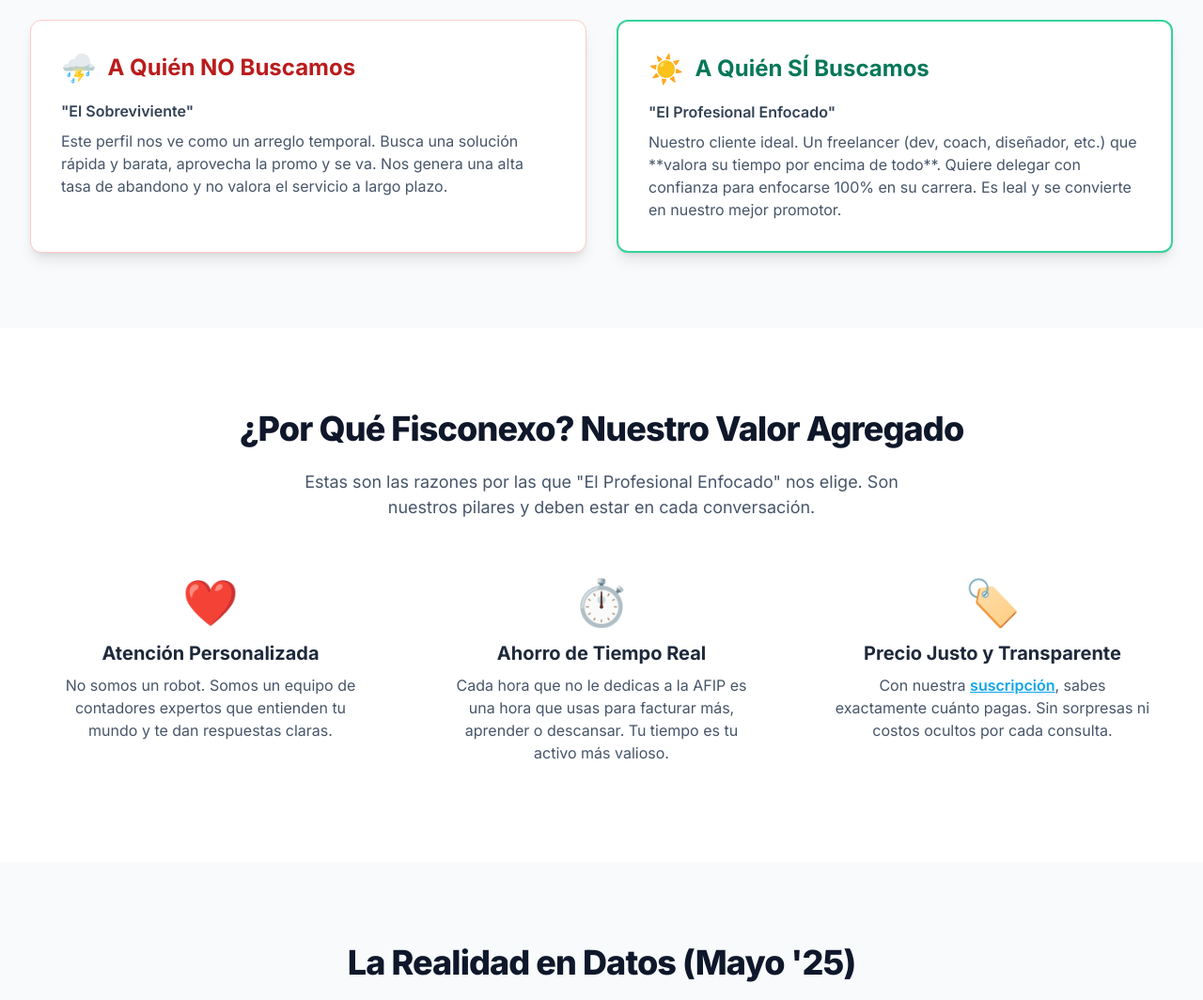
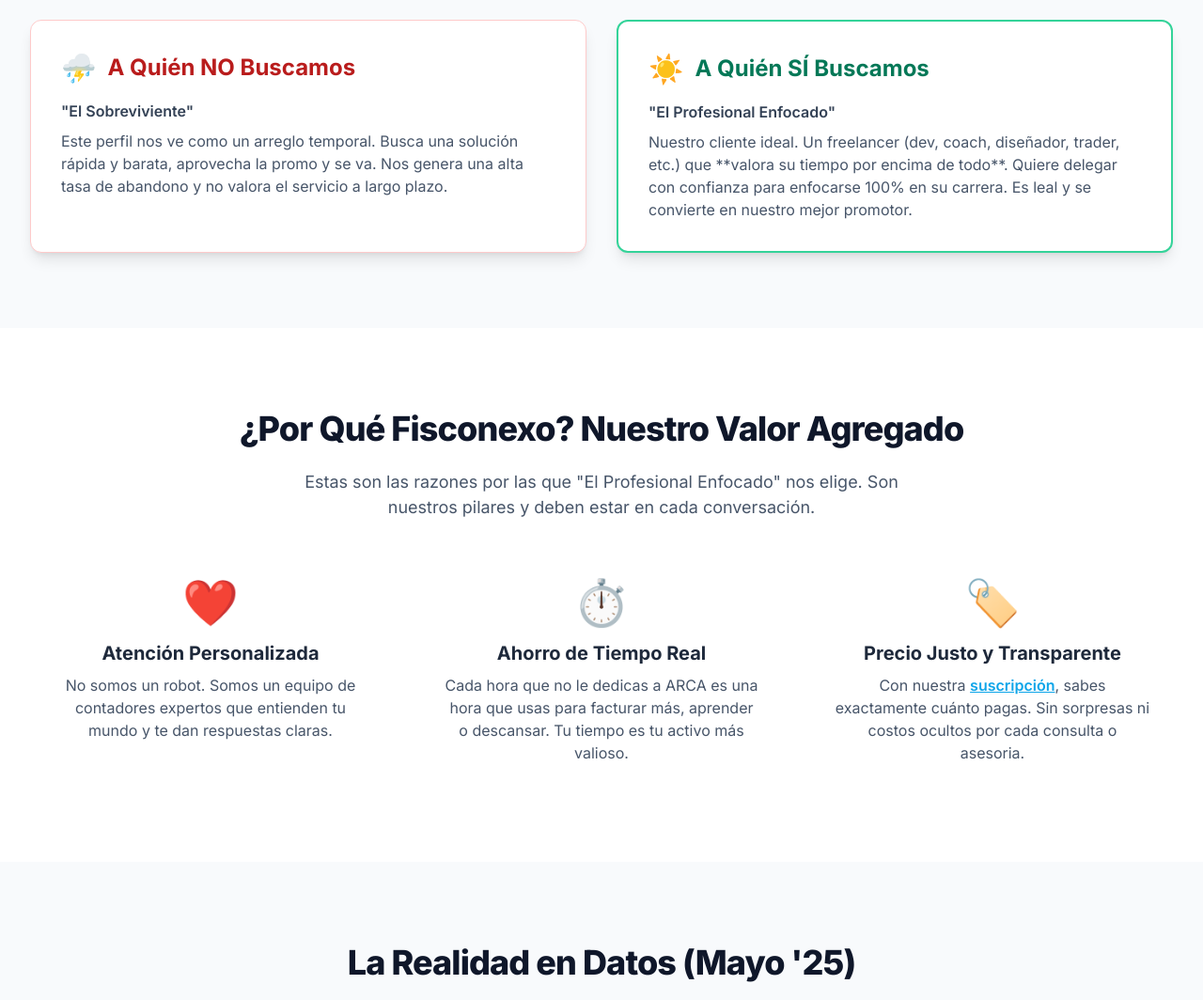
Before and after one commit to lkswally/fisconexo.io, a plain HTML site: page index.html in a window 1280 px wide. Shown: the part 1200-2264 px from the top of the page at 94% size. Drawn offline with nearby package versions, Linux system fonts and the light colour scheme.

Commit message:
Update index.html

```diff
--- a/index.html
+++ b/index.html
@@ -92,7 +92,7 @@
                         Nuestra Misión: Dar <span class="text-sky-500">Tranquilidad</span>
                     </h1>
                     <p class="mt-6 text-lg text-slate-600 max-w-3xl mx-auto">
-                        Existimos para liberar a los profesionales independientes de la carga Fiscal e Impositiva. Convertimos la complejidad en la paz mental que necesitan para enfocarse en lo que aman: hacer crecer su negocio. Un Contador experimentado y moderno, para vos
+                        Existimos para liberar a los profesionales Freelancer de Argentina con su carga Fiscal e Impositiva. Convertimos la complejidad en la paz mental que necesitan para enfocarse en lo que aman: hacer crecer su negocio. Un Contador con experiencia y moderno, para vos.
                     </p>
                 </div>
                 <!-- Placeholder para imagen de fisconexo.com -->
@@ -124,7 +124,7 @@
                             <span class="text-3xl mr-3">☀️</span> A Quién SÍ Buscamos
                         </h3>
                         <p class="mt-4 font-semibold text-slate-700">"El Profesional Enfocado"</p>
-                        <p class="mt-2 text-slate-600">Nuestro cliente ideal. Un freelancer (dev, coach, diseñador, etc.) que **valora su tiempo por encima de todo**. Quiere delegar con confianza para enfocarse 100% en su carrera. Es leal y se convierte en nuestro mejor promotor.</p>
+                        <p class="mt-2 text-slate-600">Nuestro cliente ideal. Un freelancer (dev, coach, diseñador, trader, etc.) que **valora su tiempo por encima de todo**. Quiere delegar con confianza para enfocarse 100% en su carrera. Es leal y se convierte en nuestro mejor promotor.</p>
                     </div>
                  </div>
             </div>
@@ -144,12 +144,12 @@
                     <div class="text-center p-6">
                         <div class="text-5xl mb-4">⏱️</div>
                         <h3 class="text-xl font-bold mb-2">Ahorro de Tiempo Real</h3>
-                        <p class="text-slate-600">Cada hora que no le dedicas a la AFIP es una hora que usas para facturar más, aprender o descansar. Tu tiempo es tu activo más valioso.</p>
+                        <p class="text-slate-600">Cada hora que no le dedicas a ARCA es una hora que usas para facturar más, aprender o descansar. Tu tiempo es tu activo más valioso.</p>
                     </div>
                     <div class="text-center p-6">
                         <div class="text-5xl mb-4">🏷️</div>
                         <h3 class="text-xl font-bold mb-2">Precio Justo y Transparente</h3>
-                        <p class="text-slate-600">Con nuestra <a href="https://fisconexo.com" target="_blank" class="text-sky-500 font-semibold underline">suscripción</a>, sabes exactamente cuánto pagas. Sin sorpresas ni costos ocultos por cada consulta.</p>
+                        <p class="text-slate-600">Con nuestra <a href="https://fisconexo.com" target="_blank" class="text-sky-500 font-semibold underline">suscripción</a>, sabes exactamente cuánto pagas. Sin sorpresas ni costos ocultos por cada consulta o asesoria.</p>
                     </div>
                 </div>
             </div>
```
